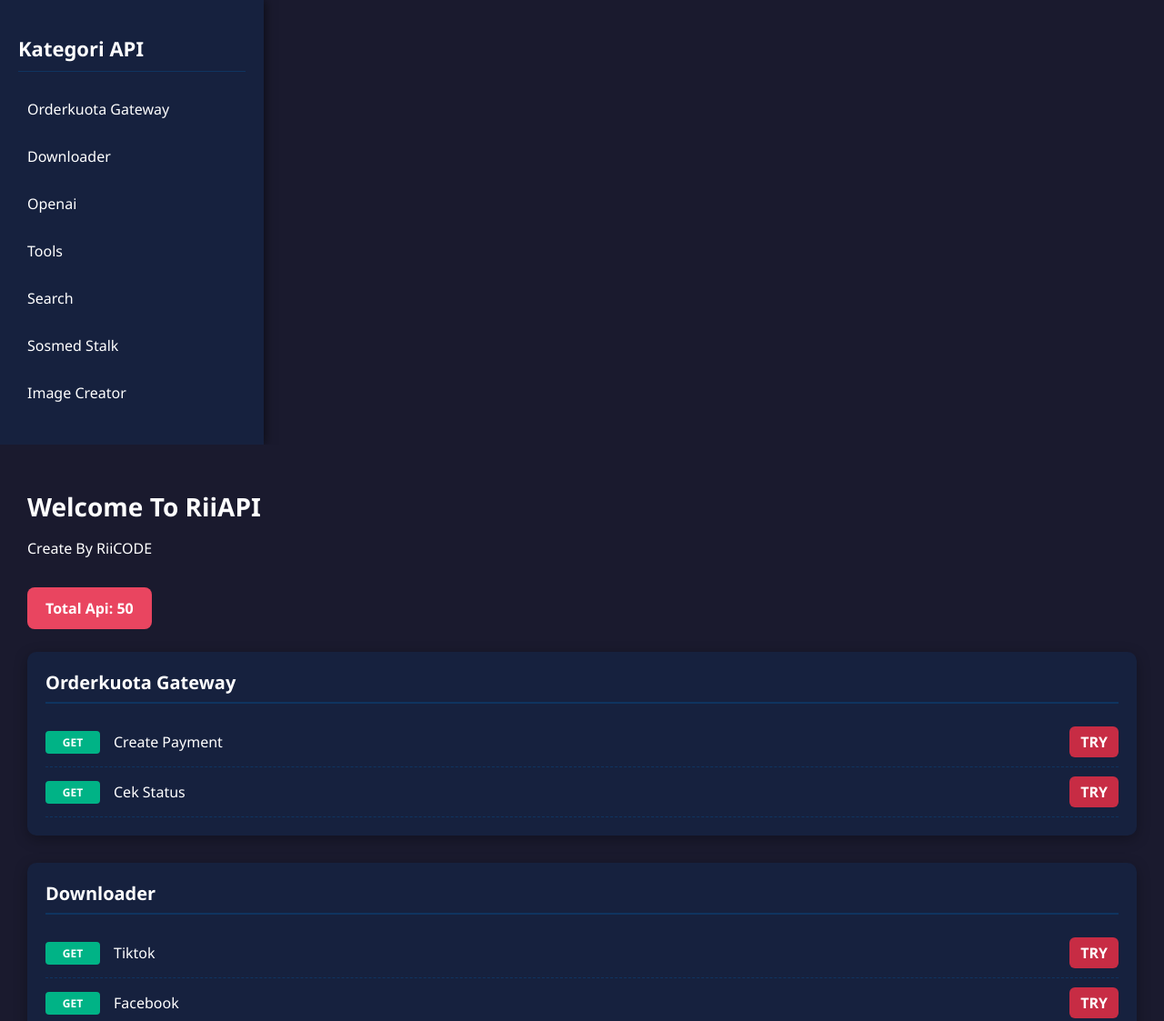
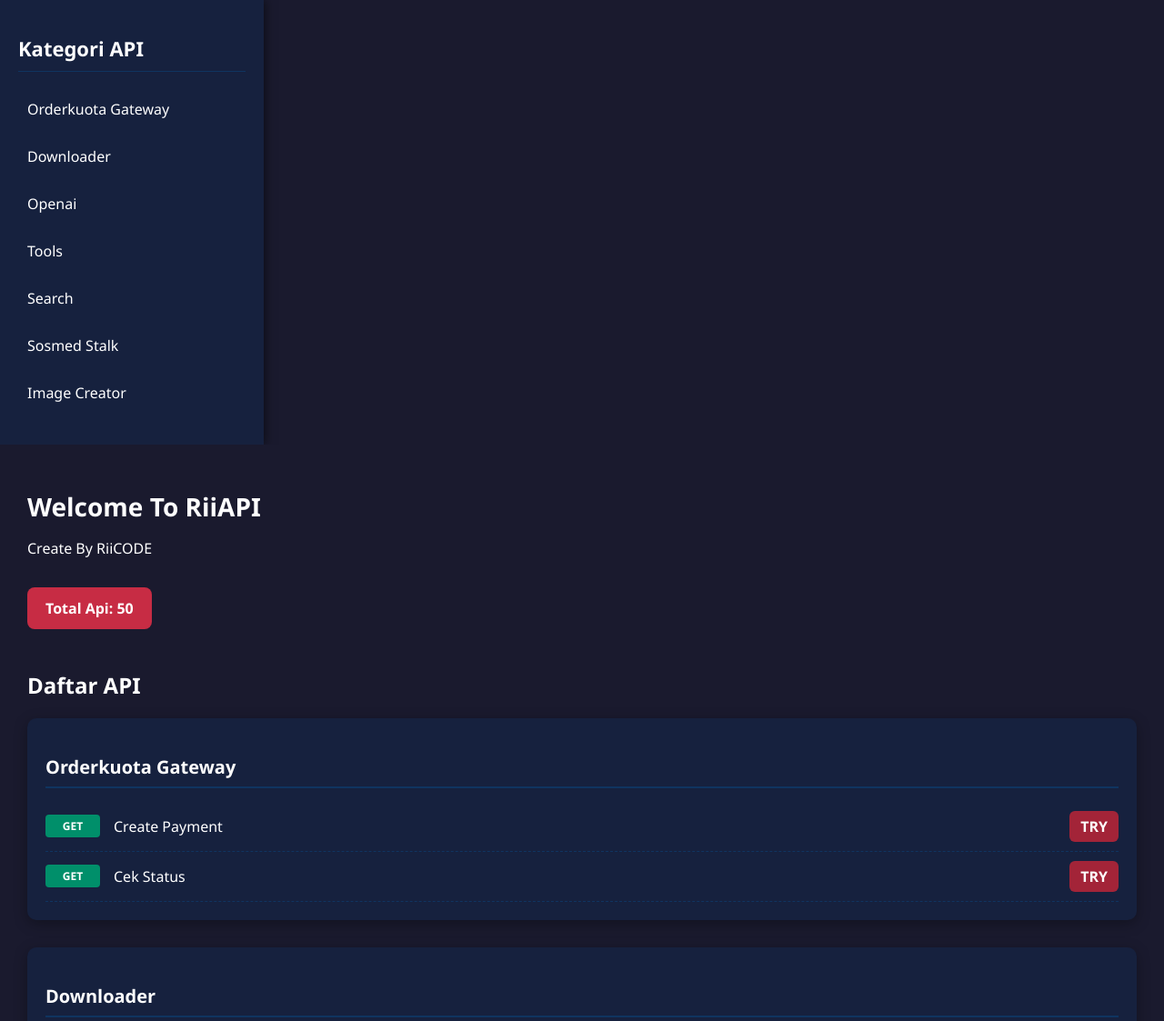
Before and after one commit to riistud/NewApi, a website: page index.html in a window 1280 px wide. Shown: the top 1123 px of the page at 91% size. Drawn offline with Linux system fonts and the light colour scheme.

Commit message:
Update index.html

```diff
--- a/index.html
+++ b/index.html
@@ -8,7 +8,7 @@
   <link rel="icon" href="https://files.catbox.moe/zkzvcw.png">
   <!-- SEO Optimization -->
   <meta name="description" content="RiiAPI: Dashboard REST API by RiiCODE untuk downloader, AI, tools, social media stalk, dan lainnya. Coba sekarang!">
-  <meta name="keywords" content="RiiAPI, RiiCODEAPI, EST API, downloader, AI tools, social media stalk, image creator, RiiCODE">
+  <meta name="keywords" content="RiiAPI, RiiCODEAPI, REST API, downloader, AI tools, social media stalk, image creator, RiiCODE, Free Rest Api">
   <meta name="author" content="RiiCODE">
   <meta name="robots" content="index, follow">
   <!-- Open Graph -->
@@ -91,8 +91,13 @@
       color: #fff;
       font-size: 28px;
     }
+    .main h2 {
+      margin-bottom: 20px;
+      color: #fff;
+      font-size: 24px;
+    }
     .main .total-api {
-      background: #e94560;
+      background: #c72c44; /* Diperbarui untuk kontras lebih baik */
       color: #fff;
       padding: 12px 20px;
       border-radius: 8px;
@@ -127,7 +132,7 @@
       border-bottom: 1px dashed #0f3460;
     }
     .method {
-      background: #00b386; /* Disesuaikan untuk kontras lebih baik */
+      background: #008f6a; /* Diperbarui untuk kontras lebih baik */
       color: #fff;
       padding: 4px 10px;
       font-size: 12px;
@@ -142,7 +147,7 @@
       color: #ffffff;
     }
     .try-btn {
-      background: #c72c44; /* Disesuaikan untuk kontras lebih baik */
+      background: #a32438; /* Diperbarui untuk kontras lebih baik */
       color: #fff;
       padding: 6px 12px;
       border-radius: 6px;
@@ -151,7 +156,7 @@
       font-weight: bold;
     }
     .try-btn:hover {
-      background: #b0273d;
+      background: #8e1f31;
     }
     .try-btn:focus {
       outline: 3px solid #e94560;
@@ -209,6 +214,7 @@
     <h1 lang="id">Welcome To RiiAPI</h1>
     <p lang="id">Create By RiiCODE</p>
     <p class="total-api" lang="id">Total Api: <span id="totalApi"></span></p>
+    <h2 lang="id">Daftar API</h2>
     <div id="kontenApi"></div>
   </div>
   <footer>
@@ -232,7 +238,7 @@
         { name: "Doodstream", method: "GET", link: "/api/download/doodstream?url=" },
         { name: "Google Drive", method: "GET", link: "/api/download/gdrive?url=" },
         { name: "Pinterest Video", method: "GET", link: "/api/search/pinterest?q=" },
-        { name: "Soundcloud", method: "GET", link: "/api/download/pindlvid?url=" },
+        { name: "Soundcloud", method: "GET", link: "api/download/pindlvid?url=" },
         { name: "Snackvideo", method: "GET", link: "/api/download/snackvideo?url=" },
         { name: "XNXX", method: "GET", link: "/api/download/xnxxdl?url=" }
       ],
@@ -309,12 +315,10 @@
       const card = document.createElement("div");
       card.className = "card";
       card.id = kategori;
-      const title = document.createElement("div");
+      const title = document.createElement("h3"); // Ubah menjadi h3
       title.className = "title";
       title.textContent = kategori;
       title.setAttribute("lang", "id");
-      title.setAttribute("role", "heading");
-      title.setAttribute("aria-level", "3");
       card.appendChild(title);
 
       dataApi[kategori].forEach(api => {
```
